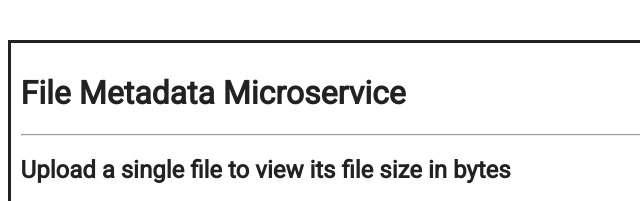
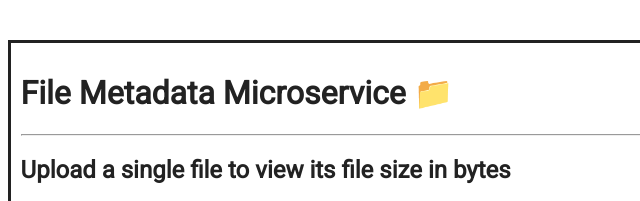
Before and after one commit to apes22/file-metadata-microservice, a website: page views/index.html in a window 1280 px wide. Shown: the top 201 px of the page, 177-817 px from the left. Drawn offline with Linux system fonts and the light colour scheme.

Commit message:
Add file folder unicode

```diff
--- a/views/index.html
+++ b/views/index.html
@@ -1,7 +1,7 @@
 <!DOCTYPE html>
 <html>
    <head>
-     <title>File Metadata Microservice</title>
+     <title>File Metadata Microservice </title>
      <meta charset="utf-8">
      <meta name="viewport" content="width=device-width, initial-scale=1">
      <link href="https://fonts.googleapis.com/css?family=Roboto" rel="stylesheet" type="text/css">
@@ -12,7 +12,7 @@
    <body>
       <div class="container">
         <div class="well">
-         <h1>File Metadata Microservice</h1>
+         <h1>File Metadata Microservice &#128193;</h1>
           <hr>
           <h2>
             Upload a single file to view its file size in bytes
```
